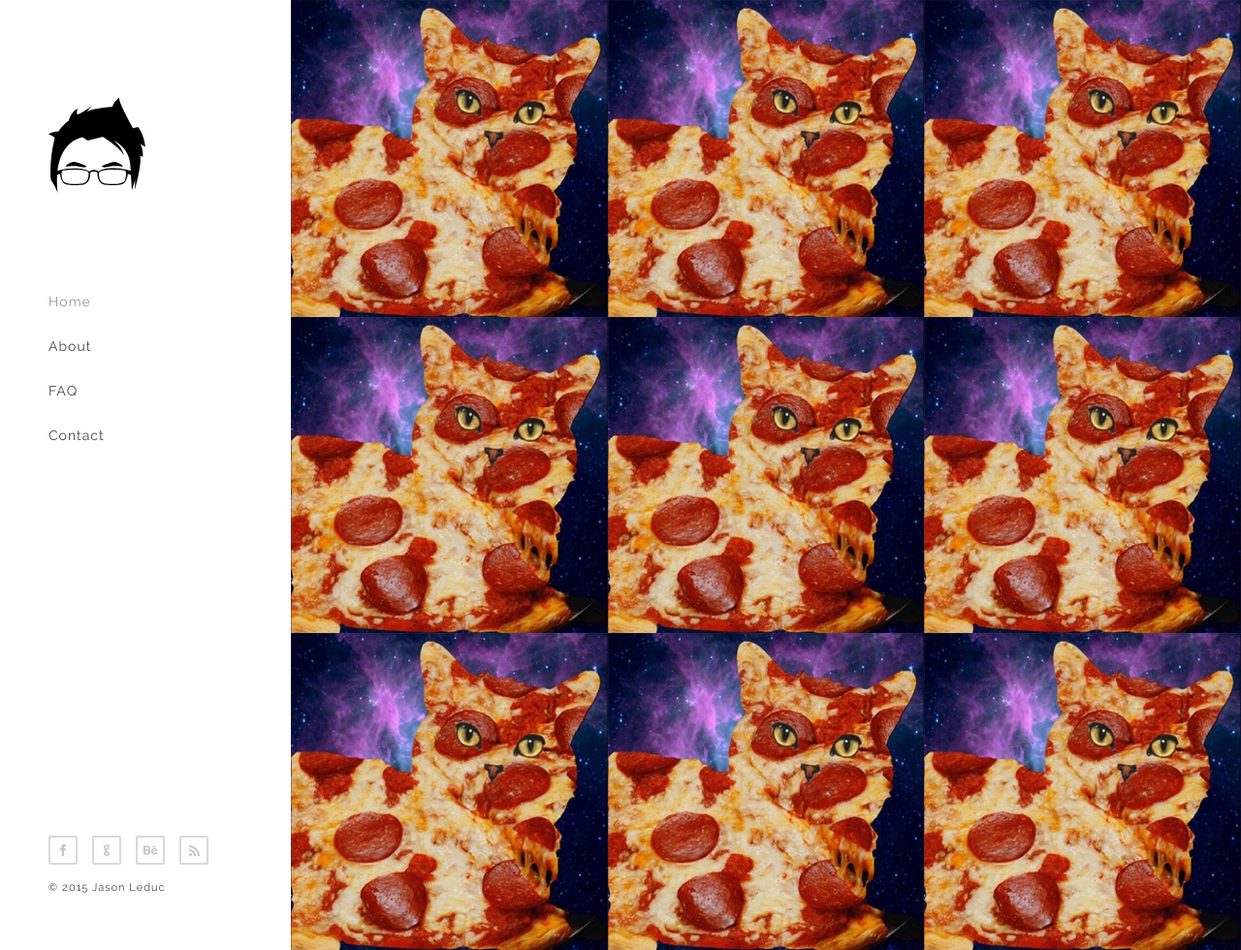
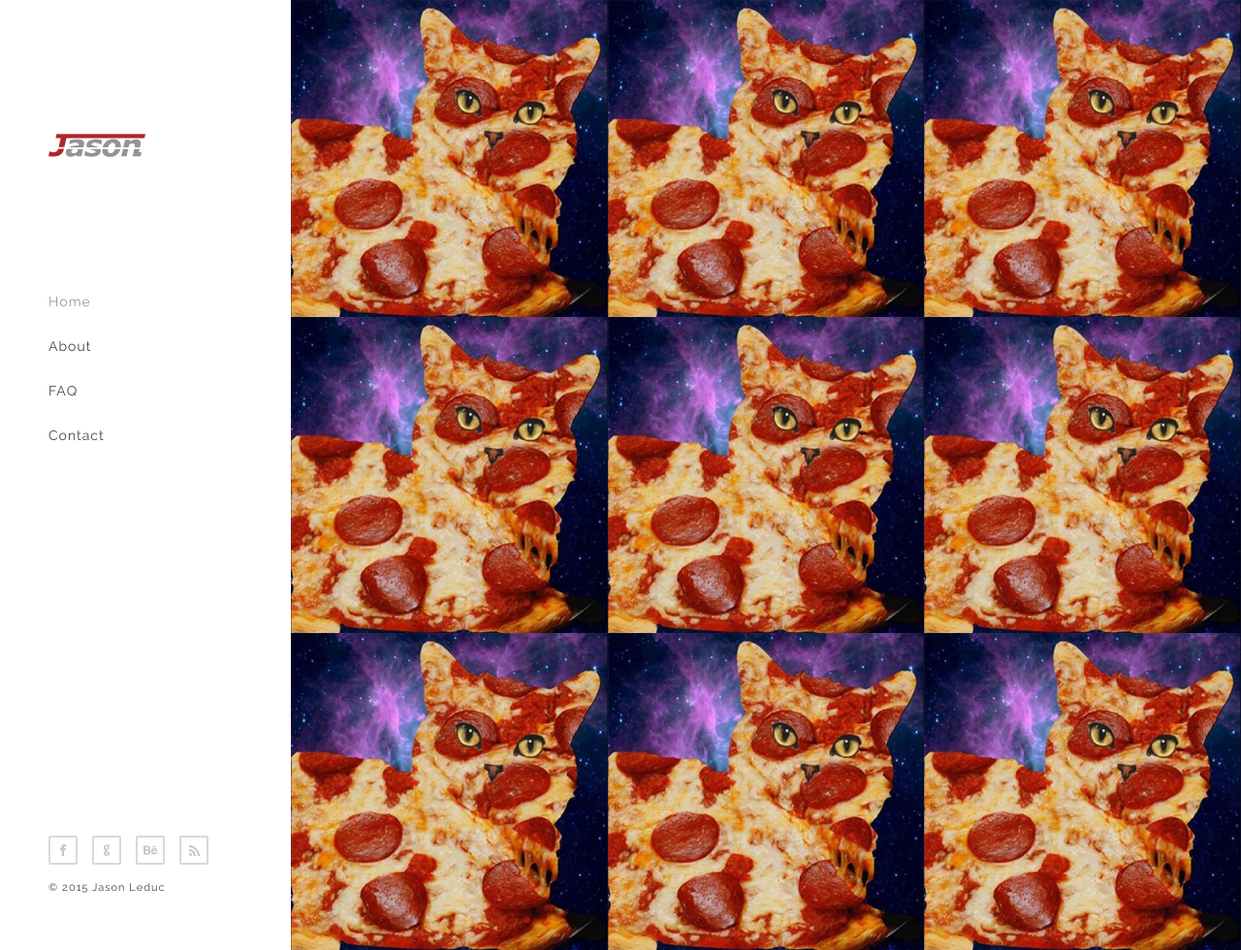
Before and after one commit to jason-leduc/portfolio-2015, a Jekyll site: the page index.html, which Jekyll copies as it is, in a window 1280 px wide and 980 px high. Shown: the whole window at 97% size. Built offline with Jekyll 4.4.1, drawn with Linux system fonts in a browser that asks for light colours; nearby versions of some CDN libraries.

Commit message:
added new logo

```diff
--- a/_layouts/default.html
+++ b/_layouts/default.html
@@ -20,7 +20,7 @@
 
 	<header>
 		<div class="logo">
-			<a href="index.html"><img src="images/self-portrait.svg" title="Jason Leduc" alt="Logo" width="100" height="100"/></a>
+			<a href="index.html"><img src="images/logo.svg" title="Jason Leduc" alt="Logo" width="100" height="100"/></a>
 		</div><!-- end logo -->
 
 		<div id="menu_icon"></div>
--- a/about.html
+++ b/about.html
@@ -20,7 +20,7 @@
 
 	<header>
 		<div class="logo">
-			<a href="index.html"><img src="images/self-portrait.svg" title="Jason Leduc" alt="Logo" width="100" height="100"/></a>
+			<a href="index.html"><img src="images/logo.svg" title="Jason Leduc" alt="Logo" width="100" height="100"/></a>
 		</div><!-- end logo -->
 
 		<div id="menu_icon"></div>
--- a/contact.html
+++ b/contact.html
@@ -20,7 +20,7 @@
 
 	<header>
 		<div class="logo">
-			<a href="index.html"><img src="images/self-portrait.svg" title="Jason Leduc" alt="Logo" width="100" height="100"/></a>
+			<a href="index.html"><img src="images/logo.svg" title="Jason Leduc" alt="Logo" width="100" height="100"/></a>
 		</div><!-- end logo -->
 
 		<div id="menu_icon"></div>
--- a/faq.html
+++ b/faq.html
@@ -20,7 +20,7 @@
 
 	<header>
 		<div class="logo">
-			<a href="index.html"><img src="images/self-portrait.svg" title="Jason Leduc" alt="Logo" width="100" height="100"/></a>
+			<a href="index.html"><img src="images/logo.svg" title="Jason Leduc" alt="Logo" width="100" height="100"/></a>
 		</div><!-- end logo -->
 
 		<div id="menu_icon"></div>
--- a/index.html
+++ b/index.html
@@ -17,7 +17,7 @@
 
 	<header role="banner">
 		<div class="logo">
-			<a href="index.html"><img src="images/self-portrait.svg" title="Jason Leduc" alt="Logo" width="100" height="100"/></a>
+			<a href="index.html"><img src="images/logo.svg" title="Jason Leduc" alt="Logo" width="100" height="100"/></a>
 		</div><!-- end logo -->
 
 		<div id="menu_icon"></div>
```
Also changed, not shown: images/logo.svg (added).
